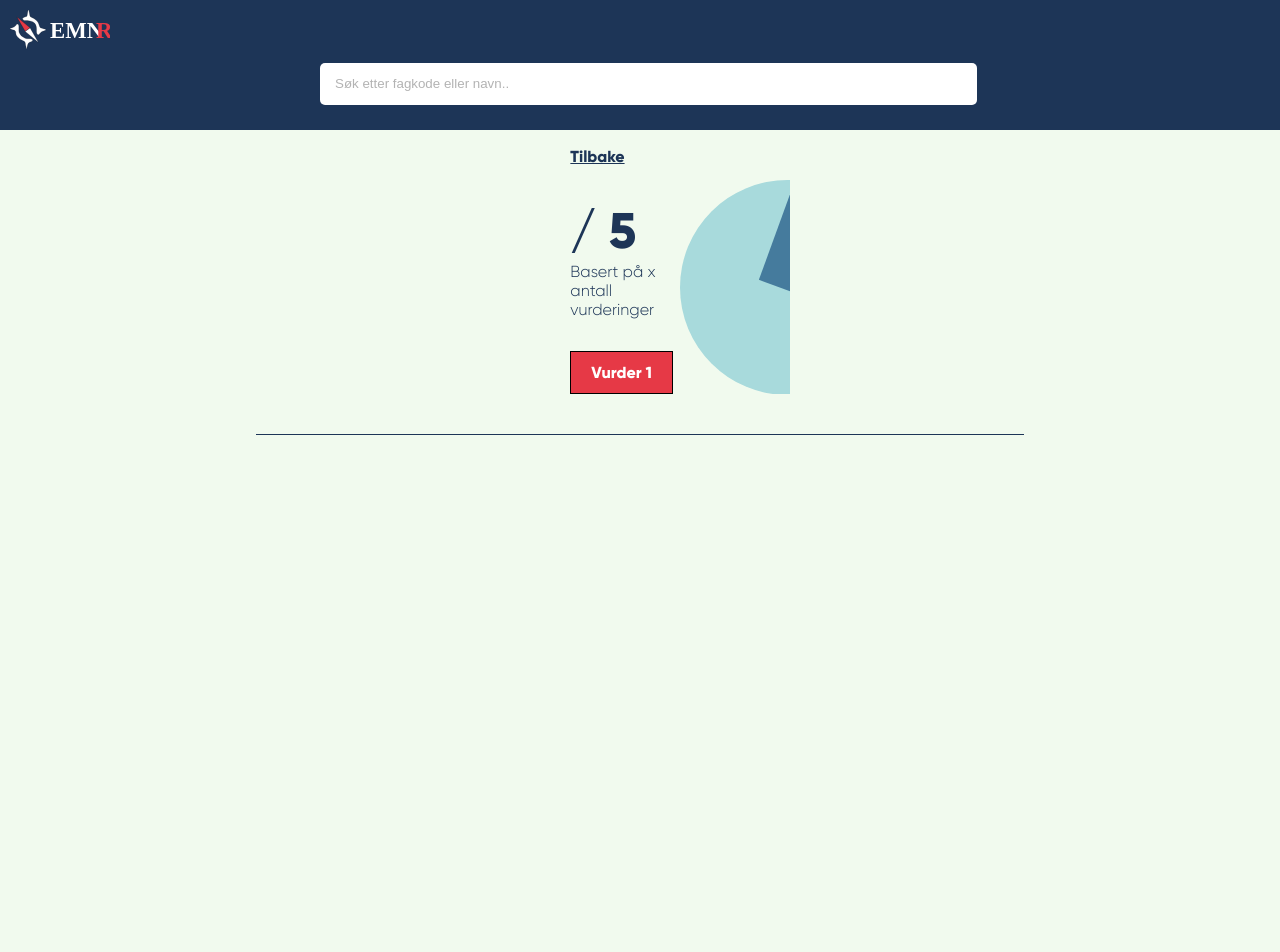
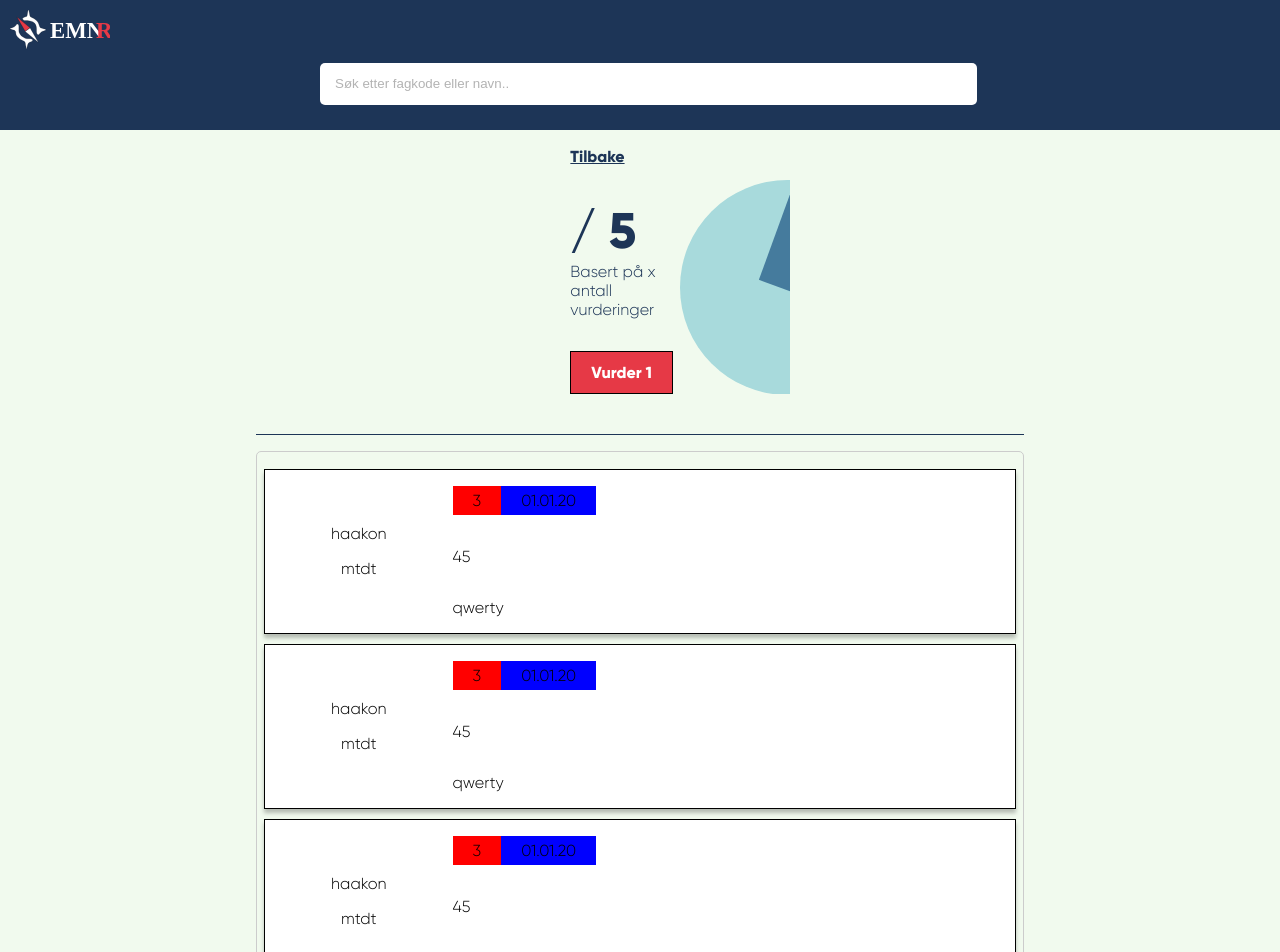
Before and after one commit to rotciw/emnr, a React (Create React App) app in the folder frontend/: page /course/1 in a window 1280 px wide. Shown: the top 952 px of the page. Before the commit the page ends 800 px from the top, so only its background shows below. Built offline with nearby package versions, Linux system fonts and the light colour scheme; no server answers; sample sign-in values are in the browser's storage.

Commit message:
US5 see more styled reviews and moved review display to separate component.

```diff
--- /dev/null
+++ b/frontend/src/components/Review.tsx
@@ -0,0 +1,76 @@
+import React from 'react';
+import styled from 'styled-components';
+import { FlexContainer, FlexItem } from 'styles/Containers';
+
+interface ReviewProps {
+    name: String;
+    studyProgramme: String;
+    score: Number;
+    workLoad: Number | void;
+    difficulty: Number | void;
+    text: String;
+    date: String;
+}
+
+const reviewStyle = {
+    display: 'inline-block',
+    width: '10%',
+    border: '20px',
+  };
+
+const ReviewContainer = styled.div`
+    background-color: ${({ theme }) => theme.white};
+    border: 1px solid ${({ theme }) => theme.black};
+    display: flex;
+    margin: 10px 0px;
+    box-shadow: 0px 4px 4px rgba(0,0,0,0.25);
+`;
+
+const Score = styled.p`
+    padding: 5px 20px;
+    background-color: red;
+`;
+
+const Date = styled.p`
+    padding: 5px 20px;
+    background-color: blue;
+`;
+
+export const Review: React.FC<ReviewProps> = ({
+  name,
+  studyProgramme,
+  score,
+  workLoad=0,
+  difficulty=0,
+  text,
+  date,
+  }) => {
+  return (
+    <ReviewContainer>
+        <FlexItem flex={1}>
+            <div>
+                <p>
+                    {name}
+                </p>
+                <p>
+                    {studyProgramme}
+                </p>
+            </div>
+        </FlexItem>
+        <FlexItem flex={3}>
+            <FlexContainer>
+                <Score>{score}</Score>
+                <Date>{date}</Date>
+            </FlexContainer>
+            <FlexContainer>
+                <p>{workLoad}</p>
+                <p>{difficulty}</p>
+            </FlexContainer>
+            <FlexContainer>
+                <p>{text}</p>
+            </FlexContainer>
+
+        </FlexItem>
+    </ReviewContainer>
+  );
+};
--- /dev/null
+++ b/frontend/src/components/ReviewList.tsx
@@ -0,0 +1,73 @@
+import React, { useEffect, useState, useContext } from 'react';
+import styled from 'styled-components';
+import axios from 'axios';
+import { Review } from './Review';
+
+const Wrapper = styled.div`
+  border: 1px solid #ccc;
+  padding: 5px;
+  border-radius: 5px;
+  text-align: center;
+  display: flex;
+  flex-direction: column;
+  align-content: center;
+`;
+
+interface ReviewListProps {
+    courseCode: String;
+}
+
+interface ReviewProps{
+    name: string;
+    studyProgramme: string;
+    score: number;
+    workLoad: number | void;
+    difficulty: number | void;
+    text: string;
+    date: string;
+  }
+
+export const ReviewList: React.FC<ReviewListProps> = ({
+    courseCode,
+  }) => {
+
+    const [reviews,updateReviews] = useState<ReviewProps[]>([]);
+/*
+  useEffect (() => {
+
+    const getReviews = async () => {
+      await axios
+      .get("http://localhost:8000/reviews/"+courseCode)
+      .then(res => {
+        updateReviews(res.data.data);
+      })
+        .catch(err => console.log(err));
+    }
+    getReviews();
+  }, []);
+  */
+    const tempReviews: ReviewProps[] = [{name:'haakon',studyProgramme:'mtdt',score:3,workLoad:4,difficulty:5,text:'qwerty',date:'01.01.20'},
+    {name:'haakon',studyProgramme:'mtdt',score:3,workLoad:4,difficulty:5,text:'qwerty',date:'01.01.20'},
+    {name:'haakon',studyProgramme:'mtdt',score:3,workLoad:4,difficulty:5,text:'qwerty',date:'01.01.20'},
+    {name:'haakon',studyProgramme:'mtdt',score:3,workLoad:4,difficulty:5,text:'qwerty',date:'01.01.20'}];
+
+  return (
+    <Wrapper>
+      <table>
+        <tbody>
+          {
+            tempReviews.map(currentReview => {
+              return <Review name={currentReview.name}
+              studyProgramme={currentReview.studyProgramme}
+              score={currentReview.score}
+              workLoad={currentReview.workLoad}
+              difficulty={currentReview.difficulty}
+              text={currentReview.text}
+              date={currentReview.date}/>;
+            })
+          }
+        </tbody>
+      </table>
+    </Wrapper>
+  );
+};
--- a/frontend/src/pages/CoursePage.tsx
+++ b/frontend/src/pages/CoursePage.tsx
@@ -12,6 +12,7 @@ import { RateCourseButton } from 'styles/Buttons';
 import { Circle, RotatedSquare } from 'styles/Shapes';
 import { defaultTheme } from 'styles/theme';
 import axios from 'axios';
+import { ReviewList } from 'components/ReviewList';
 
 interface CourseViewProps {
   courseName: String;
@@ -69,6 +70,7 @@ export const CoursePage: React.FC<CourseViewProps> = (
         </LocalShapeContainer>
       </FlexContainer>
       <HrLine />
+      <ReviewList courseCode={courseInfo.course_code}/>
     </Layout>
   );
 };
```
